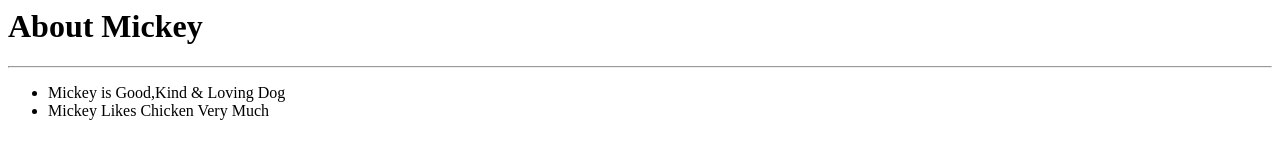
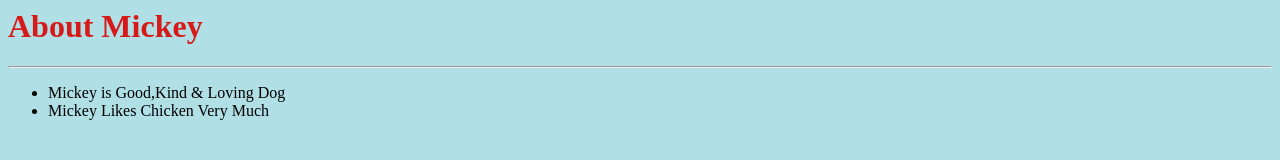
Before and after one commit to rajeshnambi1122/mickey, a plain HTML site: page about.html in a window 1280 px wide. Drawn offline with Linux system fonts and the light colour scheme.

Commit message:
about.html

```diff
--- a/about.html
+++ b/about.html
@@ -5,3 +5,8 @@
 <li>Mickey is Good,Kind & Loving Dog</li>
 <li>Mickey Likes Chicken Very Much</li>
 </ul>
+<style>
+    body {background-color: powderblue;}
+    h1   {color: rgb(214, 26, 26);}
+    p    {color: red;}
+</style>
```
